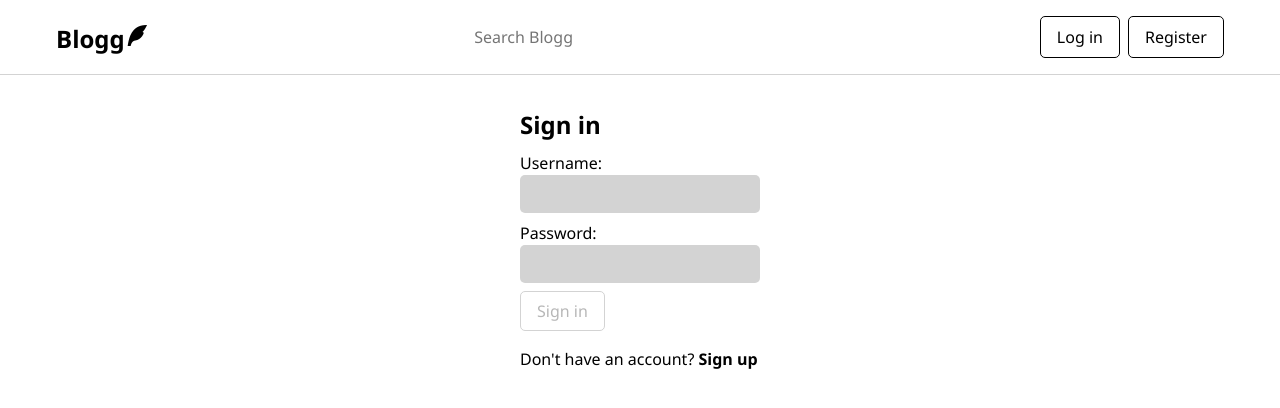
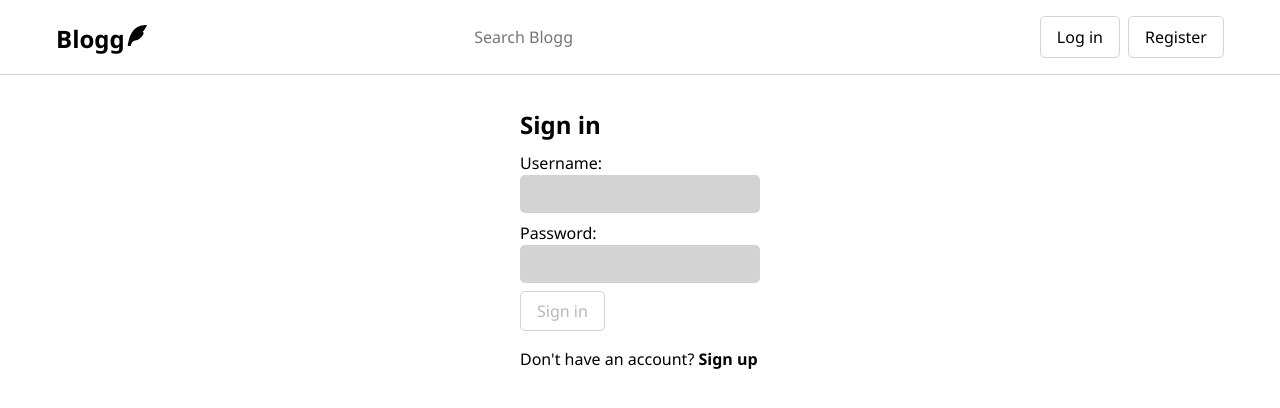
Before and after one commit to tomek-ch/blog-client, a Next.js app: page /log-in in a window 1280 px wide. Shown: the top 408 px of the page. Built offline with nearby package versions, Linux system fonts and the light colour scheme.

Commit message:
Change button border color

```diff
--- a/styles/Btn.module.css
+++ b/styles/Btn.module.css
@@ -1,6 +1,6 @@
 .btn {
   padding: 0.5em 1em;
-  border: 1px solid black;
+  border: 1px solid var(--foreground);
   border-radius: var(--radius);
   width: fit-content;
 }
```
